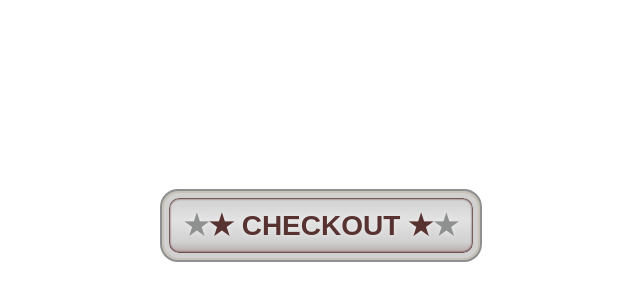
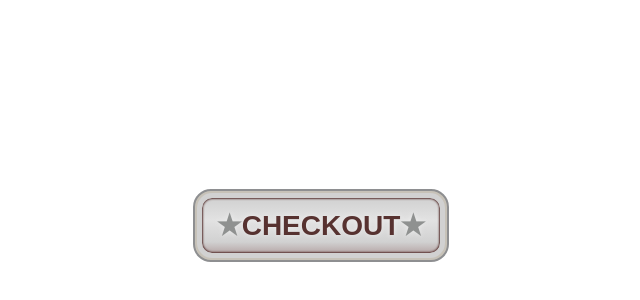
Before and after one commit to achaschina/rwd-task5, a plain HTML site: page index.html in a window 1280 px wide. Shown: the whole page, without its empty margins (319-959 px from the left). Drawn offline with Linux system fonts and the light colour scheme.

Commit message:
Update index.html

```diff
--- a/index.html
+++ b/index.html
@@ -7,7 +7,7 @@
   </head>
   <body>
     <div class="btn">
-      <button type="button" class="button"><span>&#9733;</span>&nbsp;checkout&nbsp;<span>&#9733;</span></button>
+      <button type="button" class="button">checkout</button>
     </div>
   </body>
 </html>
```
